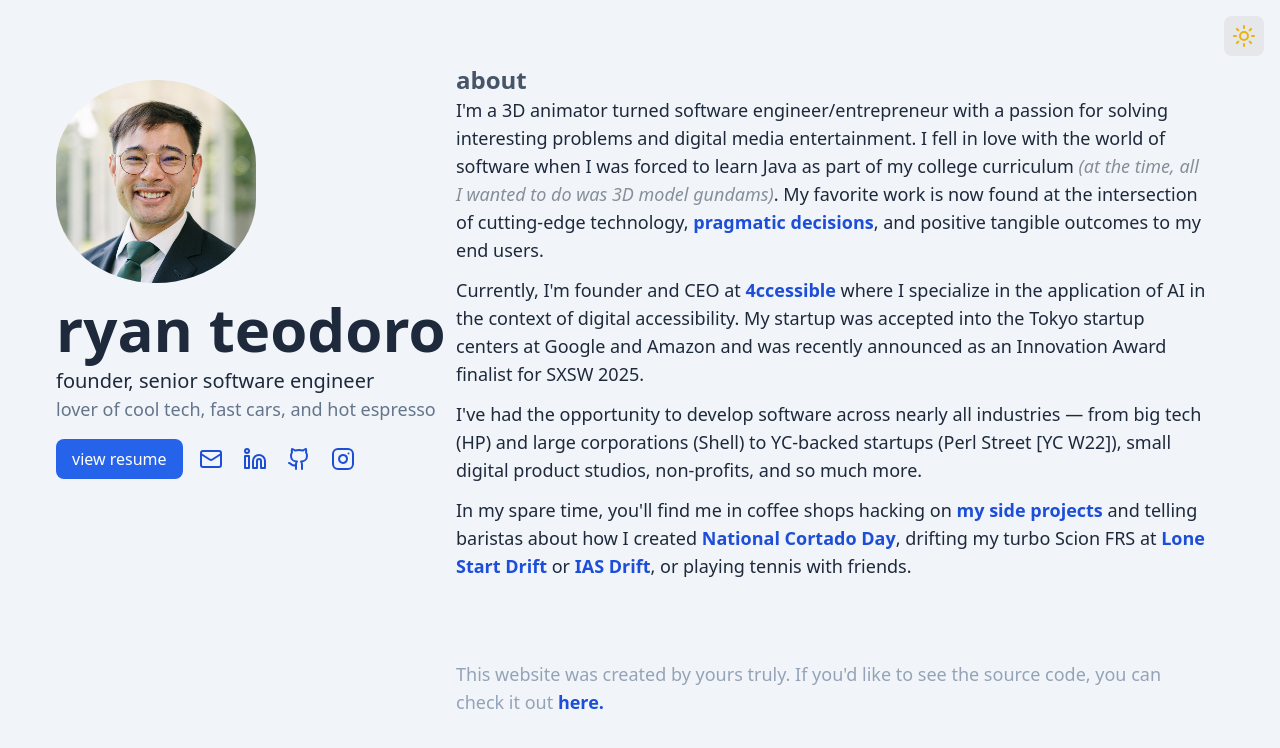
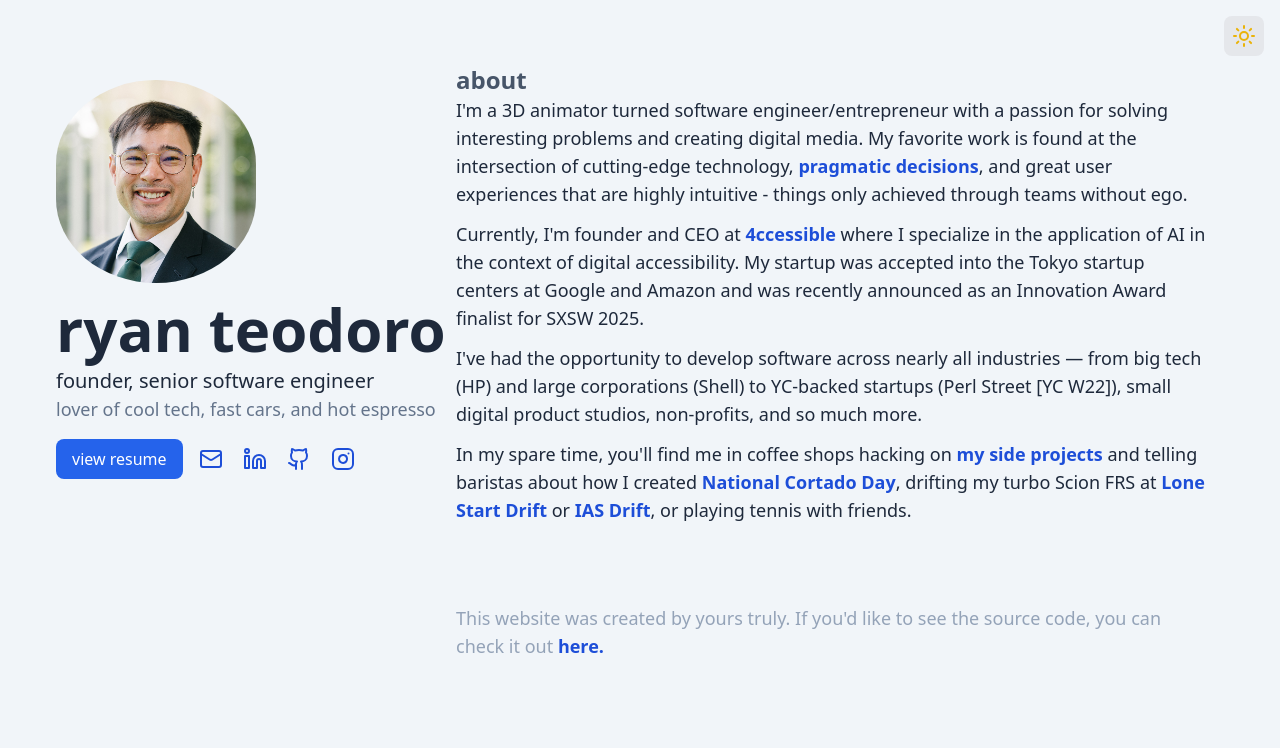
Before and after one commit to thechori/ryanteodoro.com-v2-frontend, a React (Vite) app: page / in a window 1280 px wide. Shown: the top 748 px of the page. Built offline with nearby package versions, Linux system fonts and the light colour scheme.

Commit message:
update about wording

```diff
--- a/index.html
+++ b/index.html
@@ -54,7 +54,6 @@
 
     <!-- Favicon -->
     <link rel="icon" type="image/x-icon" href="/favicon.ico" />
-    <link rel="apple-touch-icon" sizes="180x180" href="/apple-touch-icon.png" />
 
     <!-- Canonical URL -->
     <link rel="canonical" href="https://ryanteodoro.com/" />
--- a/src/App.tsx
+++ b/src/App.tsx
@@ -10,18 +10,14 @@ function App() {
           <h2 className="text-2xl font-bold">about</h2>
           <p className="mb-3">
             I'm a 3D animator turned software engineer/entrepreneur with a
-            passion for solving interesting problems and digital media
-            entertainment. I fell in love with the world of software when I was
-            forced to learn Java as part of my college curriculum{" "}
-            <span className="opacity-50 italic">
-              (at the time, all I wanted to do was 3D model gundams)
-            </span>
-            . My favorite work is now found at the intersection of cutting-edge
+            passion for solving interesting problems and creating digital media.
+            My favorite work is found at the intersection of cutting-edge
             technology,{" "}
             <a href="https://medium.com/workleap/pragmatic-software-development-59d12790e422">
               pragmatic decisions
             </a>
-            , and positive tangible outcomes to my end users.
+            , and great user experiences that are highly intuitive - things only
+            achieved through teams without ego.
           </p>
           <p>
             Currently, I'm founder and CEO at{" "}
```
